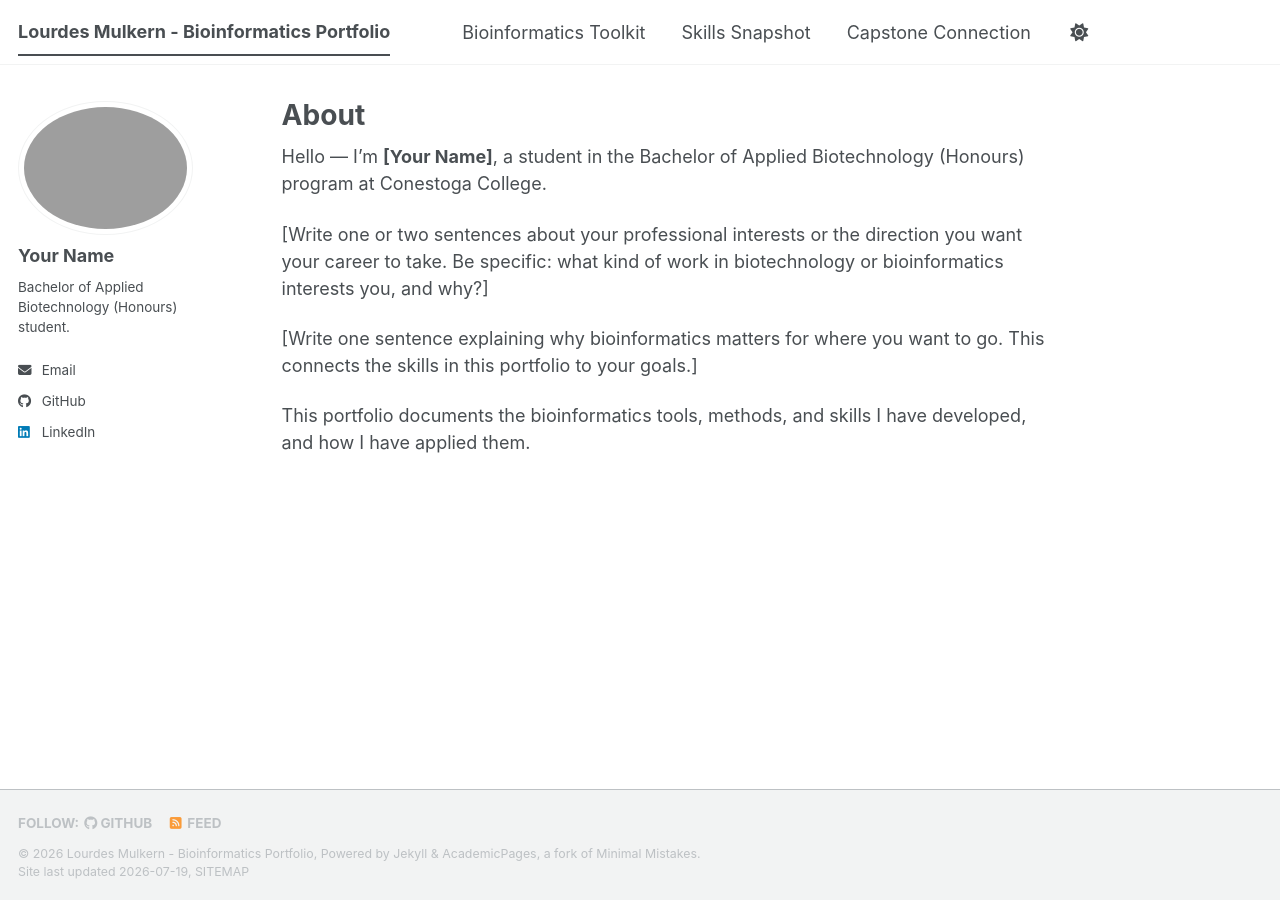
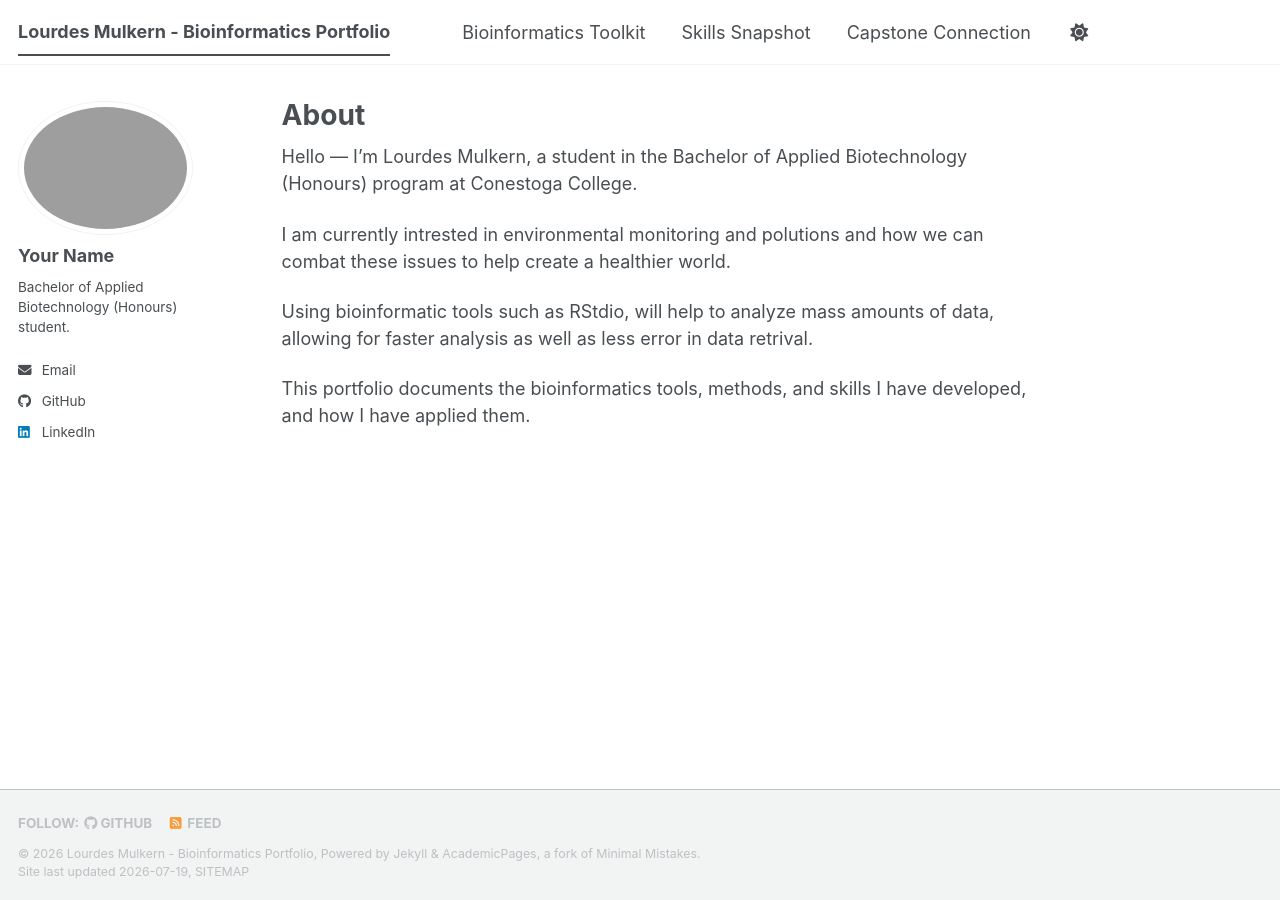
Before and after one commit to Lourdes-Mulkern/biot74000-portfolio, a Jekyll site: the page built from _pages/about.md, in a window 1280 px wide. Built offline with Jekyll 4.4.1, drawn with Linux system fonts in a browser that asks for light colours; a script bundle is joined from its source files by our own code; library files that are not in the unit come from our copies.

Commit message:
Update about.md

```diff
--- a/_pages/about.md
+++ b/_pages/about.md
@@ -29,15 +29,12 @@ redirect_from:
   ============================================================================
 -->
 
-Hello — I'm **[Your Name]**, a student in the Bachelor of Applied Biotechnology
+Hello — I'm Lourdes Mulkern, a student in the Bachelor of Applied Biotechnology
 (Honours) program at Conestoga College.
 
-[Write one or two sentences about your professional interests or the direction
-you want your career to take. Be specific: what kind of work in biotechnology
-or bioinformatics interests you, and why?]
+I am currently intrested in environmental monitoring and polutions and how we can combat these issues to help create a healthier world.
 
-[Write one sentence explaining why bioinformatics matters for where you want to
-go. This connects the skills in this portfolio to your goals.]
+Using bioinformatic tools such as RStdio, will help to analyze mass amounts of data, allowing for faster analysis as well as less error in data retrival.
 
 This portfolio documents the bioinformatics tools, methods, and skills I have
 developed, and how I have applied them.
```
